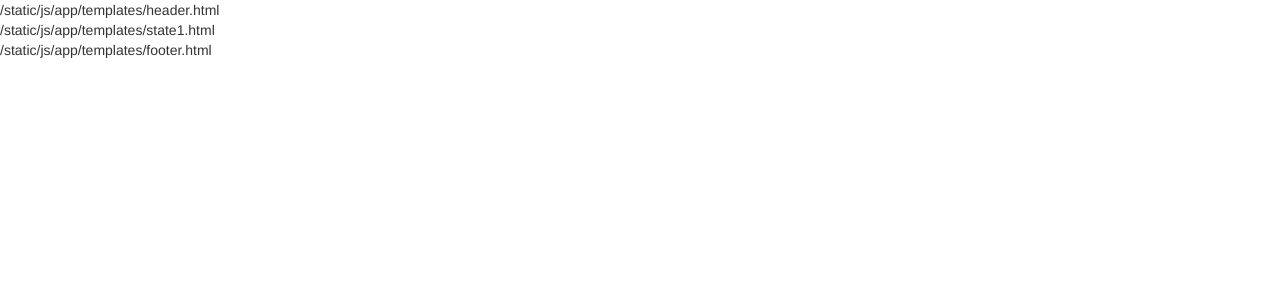
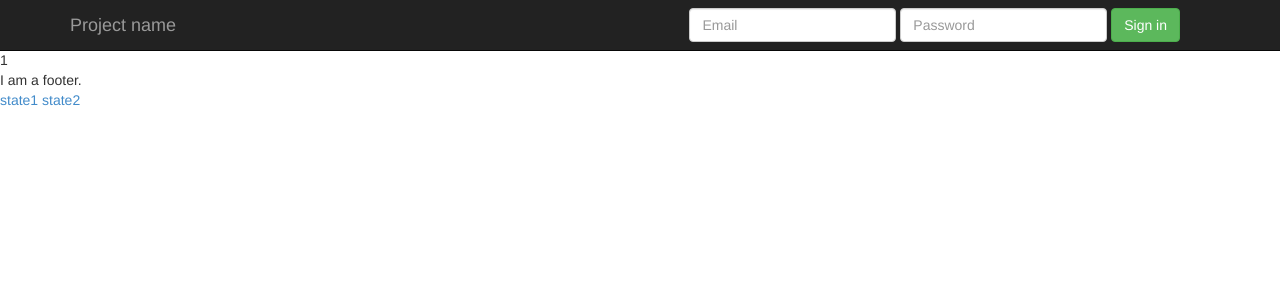
Before and after one commit to chriscabral/djangularjs, a Django app: template base/templates/base/home.html in a window 1280 px wide. Shown: the top 300 px of the page. Run offline with Django 3.2, Linux system fonts and the light colour scheme; the template is opened without the code that fills it, so the values that code supplies are empty; some libraries are stand-ins or nearby versions.

Commit message:
angular state addition

```diff
--- a/base/static/js/app/config/initializer.js
+++ b/base/static/js/app/config/initializer.js
@@ -9,17 +9,17 @@
     .state('state1', {
       	url: "/state1",
       	views:{
-      		"viewHeader": { template: "/static/js/app/templates/header.html" },
-      		"viewBody": { template: "/static/js/app/templates/state1.html" },
-      		"viewFooter": { template: "/static/js/app/templates/footer.html" }
+      		"viewHeader": { templateUrl: "/static/js/app/templates/header.html" },
+      		"viewBody": { templateUrl: "/static/js/app/templates/state1.html" },
+      		"viewFooter": { templateUrl: "/static/js/app/templates/footer.html" }
 		}
     })
     .state('state2', {
 		url: "/state2",
       	views:{
-      		"viewHeader": { template: "/static/js/app/templates/header.html" },
-      		"viewBody": { template: "/static/js/app/templates/state2.html" },
-      		"viewFooter": { template: "/static/js/app/templates/footer.html" }
+      		"viewHeader": { templateUrl: "/static/js/app/templates/header.html" },
+      		"viewBody": { templateUrl: "/static/js/app/templates/state2.html" },
+      		"viewFooter": { templateUrl: "/static/js/app/templates/footer.html" }
 		}
     });
     alert("app configuration ended")
--- a/base/templates/_layouts/base.html
+++ b/base/templates/_layouts/base.html
@@ -14,11 +14,13 @@
   <meta name="author" content="{% block meta_author %}{% endblock %}">
   <meta name="viewport" content="width=device-width">
   <link rel="stylesheet" href="{% static 'css/bootstrap.min.css' %}">
+  <style>body{padding-top: 50px;padding-bottom: 20px;}</style>
 </head>
 <body ng-app="mainapp">
   <div ui-view="viewHeader"></div>
   <div ui-view="viewBody"></div>
   <div ui-view="viewFooter"></div>
+  <a ui-sref="state1">state1</a> <a ui-sref="state2">state2</a>
 
   <script src="{% static 'js/lib/angularjs/jquery-1.11.0.min.js' %}"></script>
   <script src="{% static 'js/lib/angularjs/bootstrap.min.js' %}"></script>
--- a/base/templates/base/home.html
+++ b/base/templates/base/home.html
@@ -1,16 +1,3 @@
 {% extends "_layouts/base.html" %}
 
-{% block css %}
-{{block.super}}
-<style>
-/* Move down content because we have a fixed navbar that is 50px tall */
-body {
-  padding-top: 50px;
-  padding-bottom: 20px;
-}
-</style>
-{% endblock css %}
-
-{% block page_title %}Your Site - Home{% endblock %}
-{% block page_class %}home-page{% endblock %}
-{% block content %}{% endblock %}
+<!-- nothing to do here. -->
```
